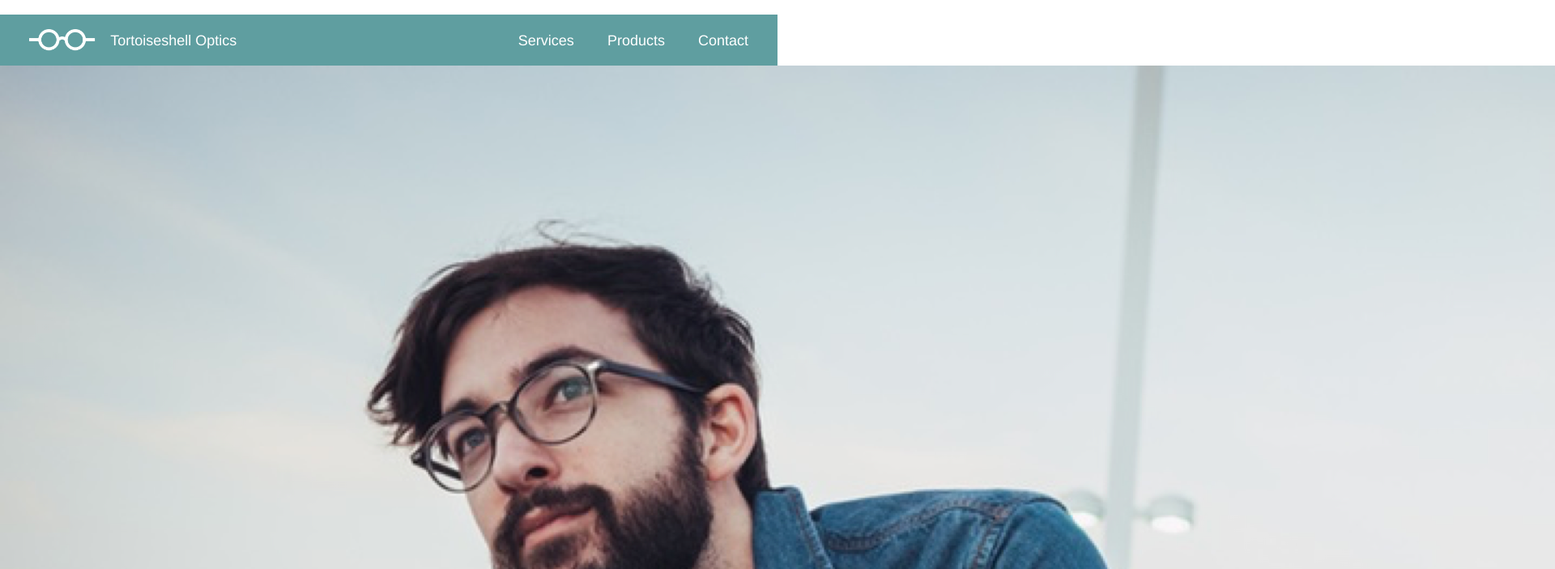
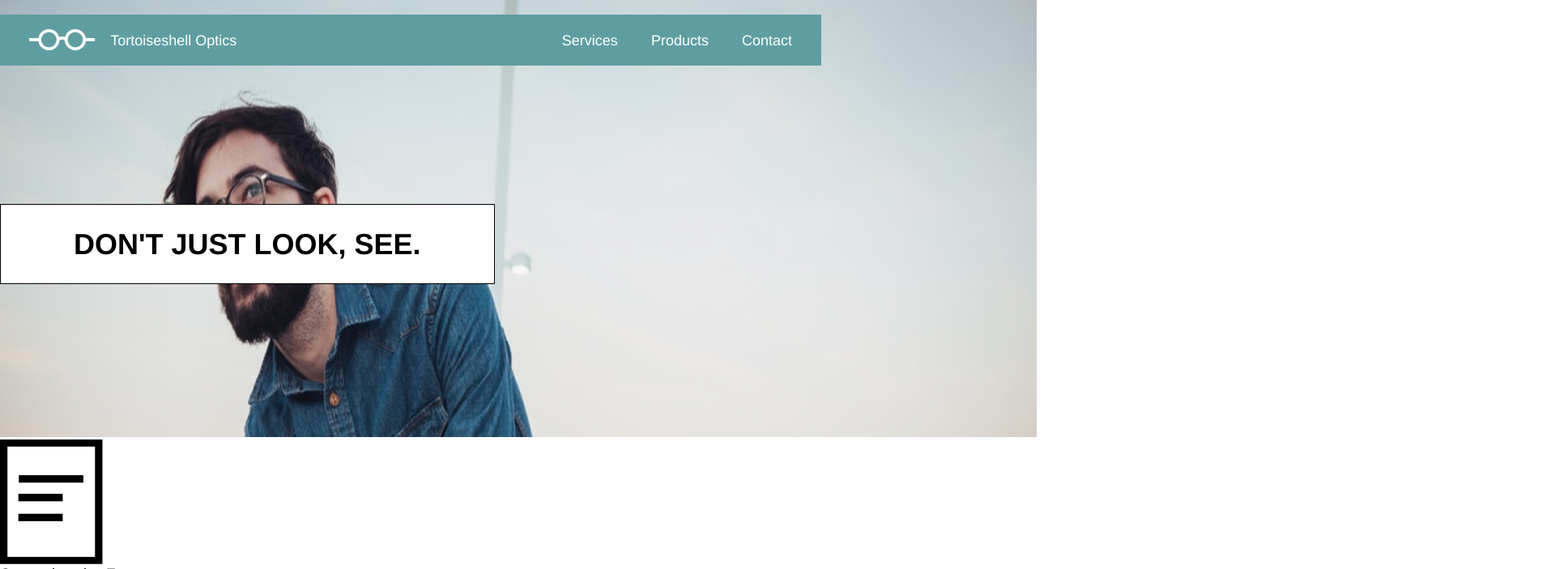
Before and after one commit to mistytree/TortoiseshellOptics, a plain HTML site: page index.html in a window 1280 px wide. Shown: the top 703 px of the page at 81% size, 1920 px wide, since content can reach past the window. Drawn offline with Linux system fonts and the light colour scheme.

Commit message:
Banner & Header Update | 2018-01-23

```diff
--- a/index.html
+++ b/index.html
@@ -11,6 +11,13 @@
   <body>
 
     <header>
+
+      <div class="banner">
+        <img src="./resources/img/main-banner.png" alt="Man Wearing Glasses">
+      </div>
+
+      <div class="header">
+
         <div class="header-left">
           <img src="./resources/img/logo-white.png" alt="Round Glasses">
           <span>Tortoiseshell Optics</span>
@@ -21,14 +28,14 @@
           <span><a href="#products">Products</a></span>
           <span><a href="#contact">Contact</a></span>
         </div>
-    </header>
 
-    <div class="banner-section">
-      <img src="./resources/img/main-banner.png" alt="Man Wearing Glasses">
-      <div class="banner-section white-box">
+      </div>
+
+      <div class="banner white-box">
         <span>DON'T JUST LOOK, SEE.</span>
       </div>
-    </div>
+
+    </header>
 
     <div class="container">
 
--- a/resources/css/style.css
+++ b/resources/css/style.css
@@ -5,10 +5,17 @@ html {
 }
 
 body {
-  width: 960px;
+
 }
 
-header {
+/* HEADER Section */
+
+.header {
+  position: absolute;
+  width: 960px;
+  top: 1rem;
+  margin: auto;
+
   display: flex;
   justify-content: space-between;
   align-items: center;
@@ -17,7 +24,6 @@ header {
   color: White;
   background-color: Cadetblue;
   padding: 1rem 1rem 1rem 2rem;
-  margin-top: 1rem;
 }
 
 .header-left {
@@ -35,3 +41,28 @@ header {
   text-decoration: none;
   color: White;
 }
+
+/* BANNER Section */
+
+.banner {
+  /*display: flex;*/
+
+}
+
+.banner img {
+  height: 30rem;
+  width: 100%;
+  /*background-size: cover;*/
+}
+
+.banner.white-box {
+  top: 14rem;
+  position: absolute;
+  font-weight: bold;
+  font-size: 2rem;
+  line-height: 1.2;
+  color: Black;
+  background-color: White;
+  padding: 1.5rem 5rem;
+  border: 1px solid black;
+}
```
Lines whose indentation alone changed are shown as unchanged.
